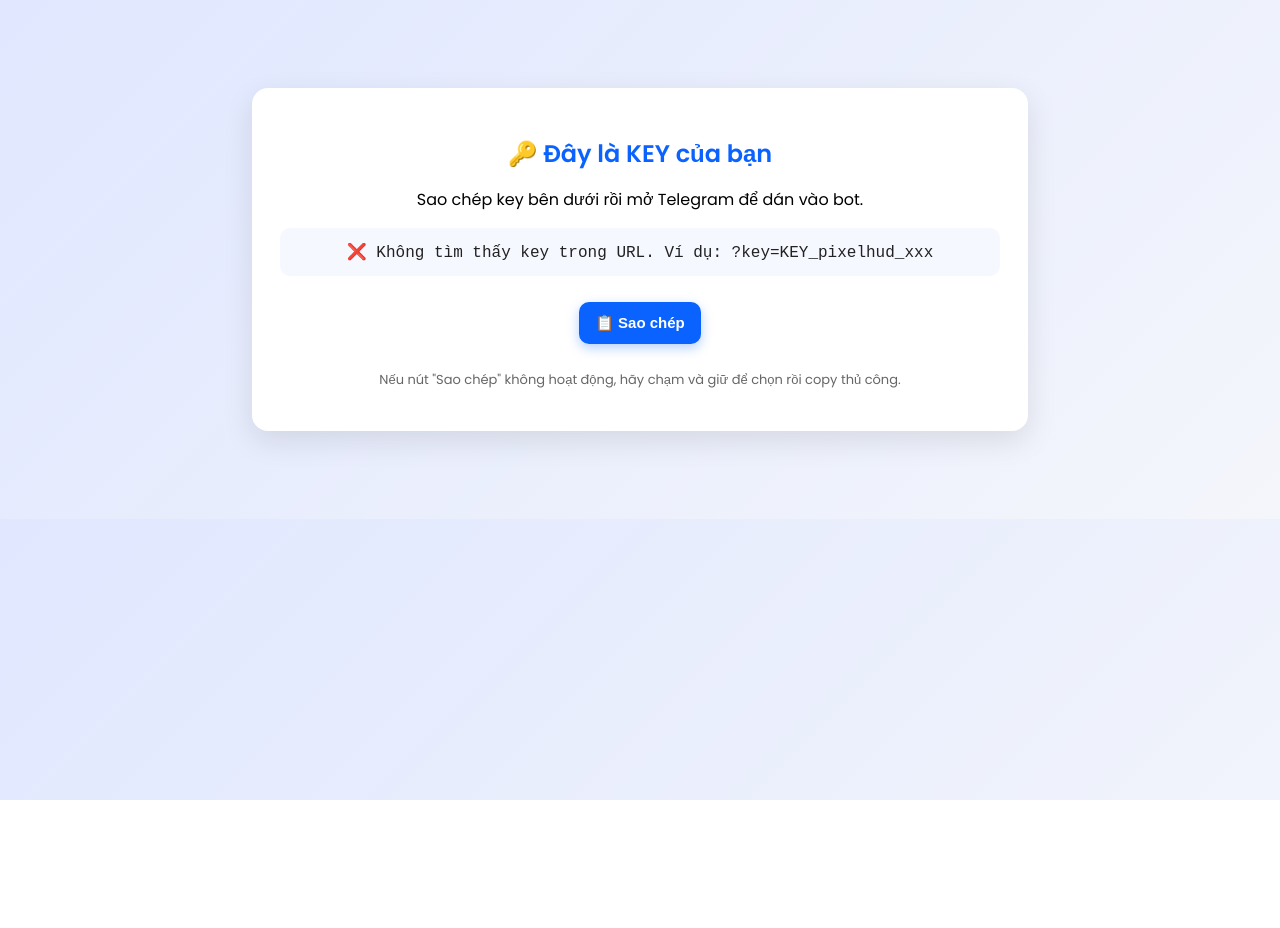
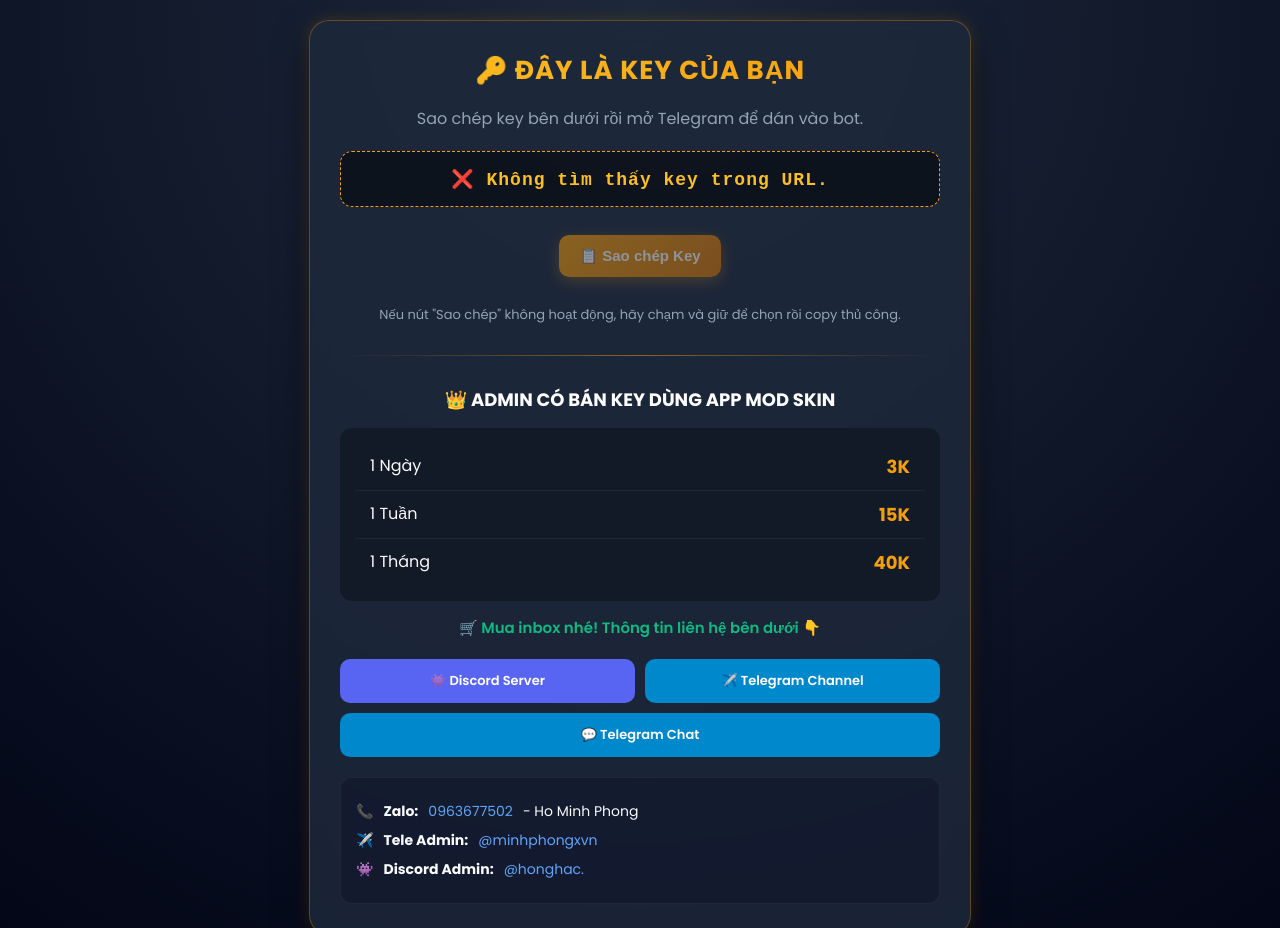
Before and after one commit to ADMINXMINHPHONG/KeyHongHac, a plain HTML site: page key.html in a window 1280 px wide. Shown: the top 928 px of the page. Before the commit the page ends 800 px from the top, so only its background shows below. Drawn offline with Linux system fonts and the light colour scheme.

Commit message:
Update key.html

```diff
--- a/key.html
+++ b/key.html
@@ -3,106 +3,279 @@
 <head>
   <meta charset="utf-8" />
   <meta name="viewport" content="width=device-width,initial-scale=1" />
-  <title>Nhận Key — modgame08</title>
-  <link href="https://fonts.googleapis.com/css2?family=Poppins:wght@400;600&display=swap" rel="stylesheet">
+  <title>Nhận Key VIP — PixelHud Mods</title>
+  <link href="https://fonts.googleapis.com/css2?family=Poppins:wght@400;600;700&display=swap" rel="stylesheet">
   <style>
+    :root {
+      --gold-primary: #f59e0b;
+      --gold-hover: #d97706;
+      --bg-dark: #0f172a;
+      --card-bg: rgba(30, 41, 59, 0.85);
+      --text-main: #f8fafc;
+      --text-muted: #94a3b8;
+    }
+
     body {
-      font-family:'Poppins',sans-serif;
-      padding:20px;
-      background:linear-gradient(135deg,#e0e7ff,#f4f6fb);
+      font-family: 'Poppins', sans-serif;
+      padding: 20px;
+      margin: 0;
+      background: radial-gradient(circle at top, #1e293b, #020617);
+      color: var(--text-main);
+      min-height: 100vh;
+      display: flex;
+      align-items: center;
+      justify-content: center;
     }
+
     .card {
-      max-width:720px;
-      margin:60px auto;
-      background:#fff;
-      padding:28px;
-      border-radius:16px;
-      box-shadow:0 10px 30px rgba(0,0,0,0.1);
-      text-align:center;
-      animation:fadeIn 0.6s ease;
+      width: 100%;
+      max-width: 600px;
+      background: var(--card-bg);
+      padding: 30px;
+      border-radius: 20px;
+      box-shadow: 0 15px 35px rgba(0,0,0,0.5), 0 0 15px rgba(245, 158, 11, 0.2);
+      border: 1px solid rgba(245, 158, 11, 0.3);
+      text-align: center;
+      backdrop-filter: blur(10px);
+      animation: fadeIn 0.6s ease;
     }
+
     h2 {
-      margin-bottom:12px;
-      font-size:24px;
-      font-weight:600;
-      color:#0b63ff;
+      margin-top: 0;
+      margin-bottom: 16px;
+      font-size: 26px;
+      font-weight: 700;
+      background: linear-gradient(to right, #fbbf24, #f59e0b);
+      -webkit-background-clip: text;
+      -webkit-text-fill-color: transparent;
+      text-transform: uppercase;
+      letter-spacing: 1px;
     }
+
+    .key-container {
+      margin: 20px 0;
+    }
+
     .key {
-      font-family:monospace;
-      padding:14px;
-      background:#f6f8ff;
-      border-radius:10px;
-      word-break:break-all;
-      font-size:16px;
-      color:#222;
-      position:relative;
+      font-family: monospace;
+      padding: 16px;
+      background: rgba(0, 0, 0, 0.5);
+      border: 1px dashed var(--gold-primary);
+      border-radius: 12px;
+      word-break: break-all;
+      font-size: 18px;
+      font-weight: 600;
+      color: #fbbf24;
+      position: relative;
+      letter-spacing: 1px;
     }
+
     .loading {
-      background:linear-gradient(90deg,#f6f8ff 25%,#e0e7ff 50%,#f6f8ff 75%);
-      background-size:200% 100%;
-      animation:shimmer 1.5s infinite;
-      color:transparent !important;
+      background: linear-gradient(90deg, rgba(0,0,0,0.5) 25%, rgba(245,158,11,0.1) 50%, rgba(0,0,0,0.5) 75%);
+      background-size: 200% 100%;
+      animation: shimmer 1.5s infinite;
+      color: transparent !important;
+      border-color: #334155;
     }
+
     .btn {
-      padding:12px 16px;
-      border-radius:10px;
-      border:none;
-      cursor:pointer;
-      margin:10px;
-      font-weight:600;
-      font-size:15px;
-      transition:all 0.25s ease;
-      display:inline-flex;
-      align-items:center;
-      gap:6px;
+      padding: 12px 20px;
+      border-radius: 10px;
+      border: none;
+      cursor: pointer;
+      margin: 8px 5px;
+      font-weight: 600;
+      font-size: 15px;
+      transition: all 0.3s ease;
+      display: inline-flex;
+      align-items: center;
+      justify-content: center;
+      gap: 8px;
+      text-decoration: none;
     }
+
     .btn.primary {
-      background:#0b63ff;
-      color:#fff;
-      box-shadow:0 4px 12px rgba(11,99,255,0.3);
+      background: linear-gradient(135deg, #f59e0b, #d97706);
+      color: #fff;
+      box-shadow: 0 4px 15px rgba(245, 158, 11, 0.4);
     }
+
     .btn.primary:hover {
-      background:#094fcc;
-      transform:translateY(-2px);
+      background: linear-gradient(135deg, #fbbf24, #f59e0b);
+      transform: translateY(-2px);
+      box-shadow: 0 6px 20px rgba(245, 158, 11, 0.6);
     }
+
     .btn.ghost {
-      background:#fff;
-      color:#0b63ff;
-      border:1px solid rgba(11,99,255,0.2);
+      background: transparent;
+      color: var(--gold-primary);
+      border: 1px solid var(--gold-primary);
     }
+
     .btn.ghost:hover {
-      background:#f0f5ff;
-      transform:translateY(-2px);
+      background: rgba(245, 158, 11, 0.1);
+      transform: translateY(-2px);
     }
+
     p.note {
-      margin-top:16px;
-      color:#666;
-      font-size:13px;
+      margin-top: 10px;
+      color: var(--text-muted);
+      font-size: 13px;
     }
+
+    /* VIP Section Styles */
+    .divider {
+      height: 1px;
+      background: linear-gradient(90deg, transparent, rgba(245,158,11,0.5), transparent);
+      margin: 30px 0;
+    }
+
+    .vip-section h3 {
+      color: #fff;
+      font-size: 18px;
+      margin-bottom: 15px;
+      display: flex;
+      align-items: center;
+      justify-content: center;
+      gap: 8px;
+    }
+
+    .pricing-box {
+      background: rgba(0, 0, 0, 0.3);
+      border-radius: 12px;
+      padding: 15px;
+      margin-bottom: 15px;
+    }
+
+    .price-item {
+      display: flex;
+      justify-content: space-between;
+      padding: 10px 15px;
+      border-bottom: 1px solid rgba(255,255,255,0.05);
+      font-size: 16px;
+    }
+
+    .price-item:last-child {
+      border-bottom: none;
+    }
+
+    .price-item strong {
+      color: var(--gold-primary);
+      font-size: 18px;
+    }
+
+    .buy-note {
+      color: #10b981;
+      font-weight: 600;
+      font-size: 15px;
+      margin-bottom: 20px;
+    }
+
+    /* Social Contacts */
+    .social-grid {
+      display: grid;
+      grid-template-columns: 1fr 1fr;
+      gap: 10px;
+      margin-bottom: 20px;
+    }
+
+    .social-grid .btn {
+      margin: 0;
+      width: 100%;
+      box-sizing: border-box;
+      font-size: 13px;
+    }
+
+    .contact-info {
+      background: rgba(15, 23, 42, 0.6);
+      padding: 15px;
+      border-radius: 12px;
+      text-align: left;
+      font-size: 14px;
+      border: 1px solid rgba(255,255,255,0.05);
+    }
+
+    .contact-info p {
+      margin: 8px 0;
+      display: flex;
+      align-items: center;
+      gap: 10px;
+    }
+
+    .contact-info a {
+      color: #60a5fa;
+      text-decoration: none;
+      transition: color 0.2s;
+    }
+
+    .contact-info a:hover {
+      color: #93c5fd;
+      text-decoration: underline;
+    }
+
     @keyframes shimmer {
-      0%{background-position:200% 0}
-      100%{background-position:-200% 0}
+      0% { background-position: 200% 0 }
+      100% { background-position: -200% 0 }
     }
     @keyframes fadeIn {
-      from{opacity:0;transform:translateY(20px)}
-      to{opacity:1;transform:translateY(0)}
+      from { opacity: 0; transform: translateY(20px) }
+      to { opacity: 1; transform: translateY(0) }
+    }
+
+    /* Responsive */
+    @media (max-width: 480px) {
+      .social-grid {
+        grid-template-columns: 1fr;
+      }
     }
   </style>
 </head>
 <body>
   <div class="card">
-    <h2>🔑 Đây là KEY của bạn</h2>
-    <p>Sao chép key bên dưới rồi mở Telegram để dán vào bot.</p>
+    <h2>🔑 ĐÂY LÀ KEY CỦA BẠN</h2>
+    <p style="color: var(--text-muted); margin-bottom: 20px;">Sao chép key bên dưới rồi mở Telegram để dán vào bot.</p>
 
-    <div>
+    <div class="key-container">
       <div id="key" class="key loading">Đang tải key...</div>
-      <div style="margin-top:16px">
-        <button id="copyBtn" class="btn primary">📋 Sao chép</button>
-        <a id="openTg" class="btn ghost" target="_blank" rel="noopener">💬 Mở Telegram</a>
+      <div style="margin-top: 20px;">
+        <button id="copyBtn" class="btn primary">📋 Sao chép Key</button>
+        <a id="openTg" class="btn ghost" target="_blank" rel="noopener">💬 Mở Telegram Bot</a>
       </div>
     </div>
+    <p class="note">Nếu nút "Sao chép" không hoạt động, hãy chạm và giữ để chọn rồi copy thủ công.</p>
 
-    <p class="note">Nếu nút "Sao chép" không hoạt động, hãy chạm và giữ để chọn rồi copy thủ công.</p>
+    <div class="divider"></div>
+
+    <div class="vip-section">
+      <h3>👑 ADMIN CÓ BÁN KEY DÙNG APP MOD SKIN</h3>
+      <div class="pricing-box">
+        <div class="price-item">
+          <span>1 Ngày</span>
+          <strong>3K</strong>
+        </div>
+        <div class="price-item">
+          <span>1 Tuần</span>
+          <strong>15K</strong>
+        </div>
+        <div class="price-item">
+          <span>1 Tháng</span>
+          <strong>40K</strong>
+        </div>
+      </div>
+      <p class="buy-note">🛒 Mua inbox nhé! Thông tin liên hệ bên dưới 👇</p>
+    </div>
+
+    <div class="social-grid">
+      <a href="https://discord.gg/8QDp3tTwjT" target="_blank" class="btn" style="background: #5865F2; color: #fff; border: none;">👾 Discord Server</a>
+      <a href="https://t.me/pixelhudmods_vietnam" target="_blank" class="btn" style="background: #0088cc; color: #fff; border: none;">✈️ Telegram Channel</a>
+      <a href="https://t.me/PixelHudMods" target="_blank" class="btn" style="background: #0088cc; color: #fff; border: none; grid-column: 1 / -1;">💬 Telegram Chat</a>
+    </div>
+
+    <div class="contact-info">
+      <p>📞 <strong>Zalo:</strong> <a href="https://zalo.me/0963677502" target="_blank">0963677502</a> - Ho Minh Phong</p>
+      <p>✈️ <strong>Tele Admin:</strong> <a href="https://t.me/minhphongxvn" target="_blank">@minhphongxvn</a></p>
+      <p>👾 <strong>Discord Admin:</strong> <span style="color: #60a5fa;">@honghac.</span></p>
+    </div>
   </div>
 
 <script>
@@ -117,9 +290,11 @@ function getQueryParam(name){
   const BOT_USERNAME = "pixelhudmodsV1_bot"; // username bot
 
   if (!keyParam) {
-    keyEl.textContent = '❌ Không tìm thấy key trong URL. Ví dụ: ?key=KEY_pixelhud_xxx';
+    keyEl.textContent = '❌ Không tìm thấy key trong URL.';
     keyEl.classList.remove('loading');
     copyBtn.disabled = true;
+    copyBtn.style.opacity = '0.5';
+    copyBtn.style.cursor = 'not-allowed';
     openTg.style.display = 'none';
     return;
   }
@@ -129,17 +304,22 @@ function getQueryParam(name){
   openTg.href = `https://t.me/${BOT_USERNAME}?start=${encodeURIComponent(keyParam)}`;
 
   copyBtn.addEventListener('click', async function(){
+    if(copyBtn.disabled) return;
     try {
       await navigator.clipboard.writeText(keyParam);
       copyBtn.textContent = '✅ Đã sao chép';
-      setTimeout(()=> copyBtn.textContent = '📋 Sao chép', 2000);
+      copyBtn.style.background = '#10b981'; // Đổi màu xanh lá khi copy thành công
+      setTimeout(() => {
+        copyBtn.innerHTML = '📋 Sao chép Key';
+        copyBtn.style.background = ''; // Trả lại màu gold
+      }, 2000);
     } catch(e){
       const range = document.createRange();
       range.selectNodeContents(keyEl);
       const sel = window.getSelection();
       sel.removeAllRanges();
       sel.addRange(range);
-      alert('⚠️ Trình duyệt không cho phép sao chép tự động. Vui lòng nhấn Ctrl+C để sao chép thủ công.');
+      alert('⚠️ Trình duyệt không cho phép sao chép tự động. Vui lòng nhấn copy thủ công.');
     }
   });
 })();
```
